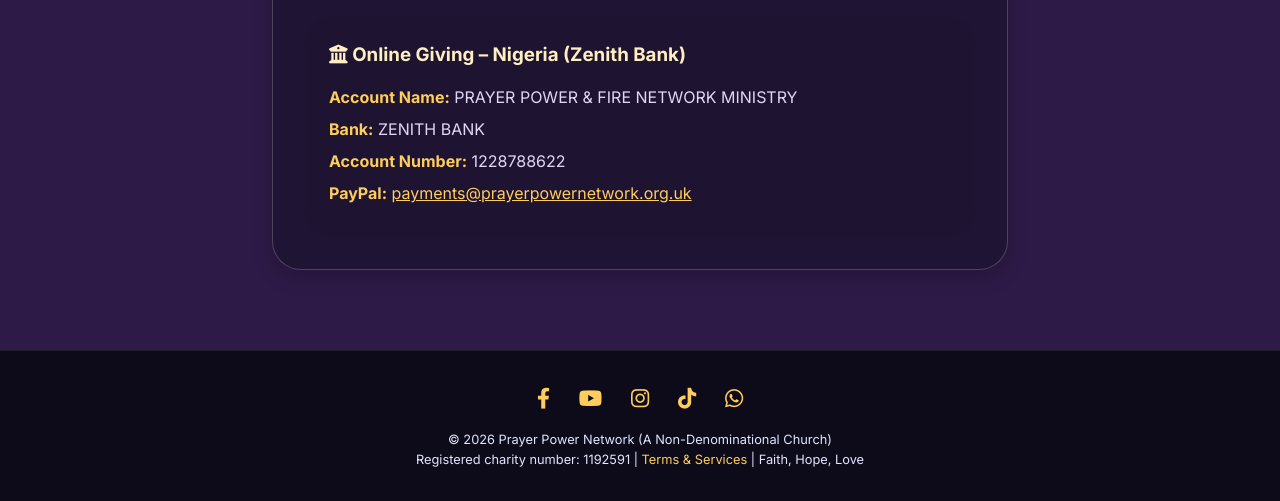
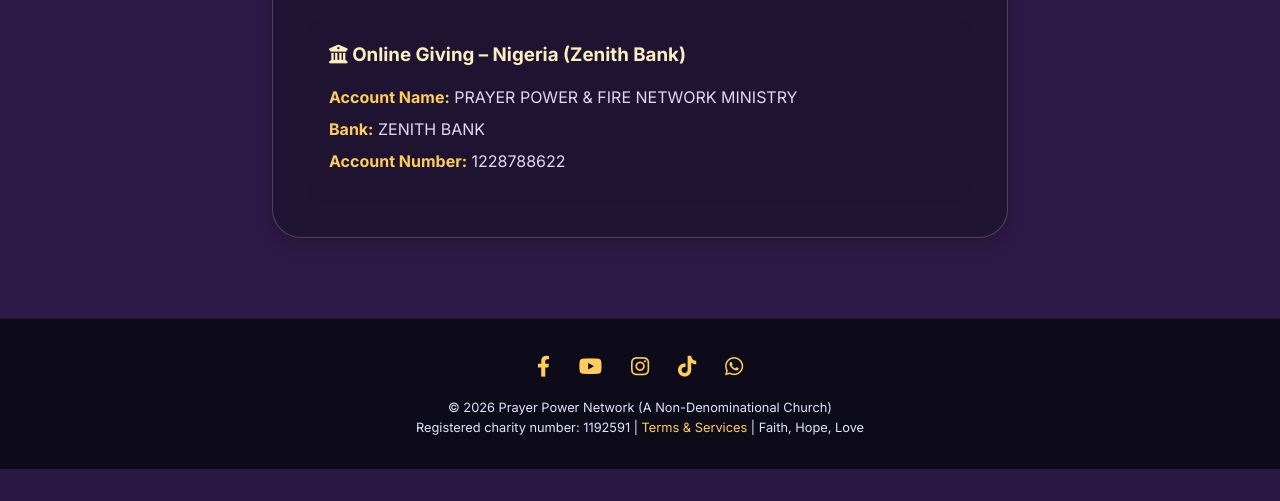
Before and after one commit to phylipgenty/PPN, a Django app: page /donate/ in a window 1280 px wide. Shown: the part 1014-1515 px from the top of the page. After the commit the page ends 1483 px from the top, so only its background shows below. Run offline with Django 5.2, Linux system fonts and the light colour scheme.

Commit message:
What now?

```diff
--- a/templates/donate.html
+++ b/templates/donate.html
@@ -137,7 +137,6 @@
       <p><span class="highlight">Account Name:</span> PRAYER POWER & FIRE NETWORK MINISTRY</p>
       <p><span class="highlight">Bank:</span> ZENITH BANK</p>
       <p><span class="highlight">Account Number:</span> 1228788622</p>
-      <p><span class="highlight">PayPal:</span> <a href="https://paypal.com" target="_blank" style="color:#ffcd5c;">payments@prayerpowernetwork.org.uk</a></p>
     </div>
   </div>
 </div>
```
